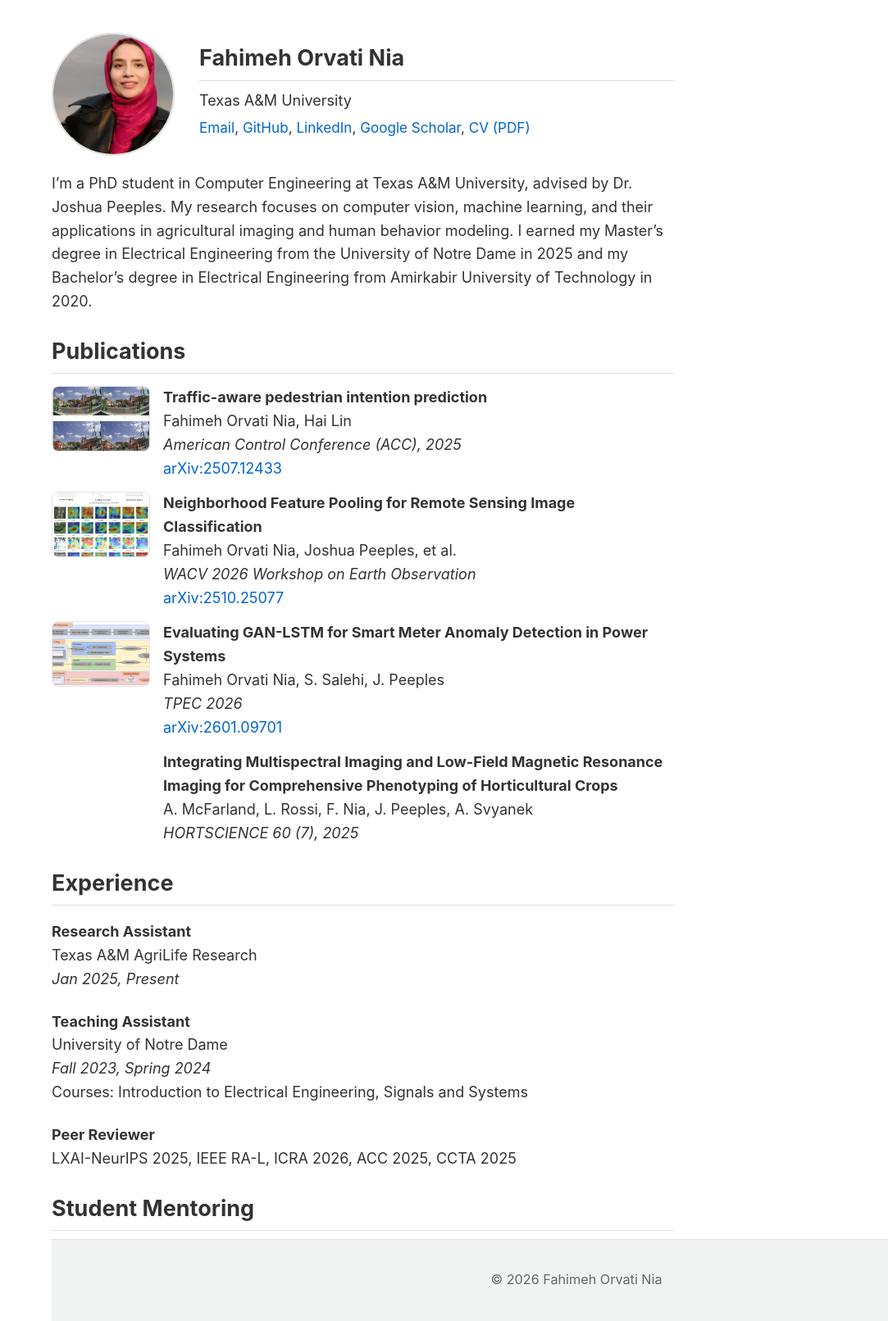
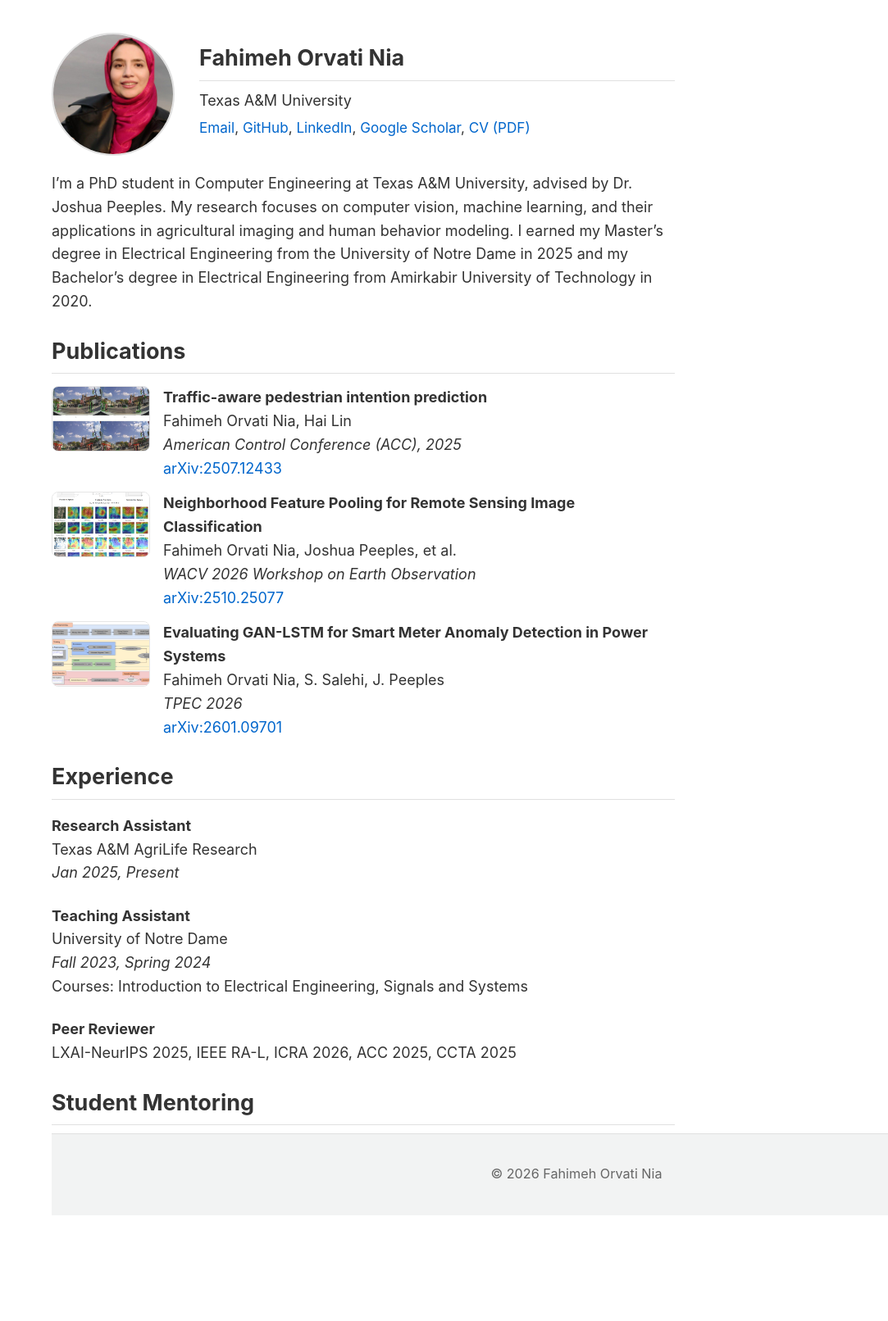
Before and after one commit to fahimehorvatinia/fahimehorvatinia.github.io, a Jekyll site: the page built from index.md, in a window 1280 px wide. Shown: the whole page at 82% size, without its empty margins (197-1280 px from the left). Built offline with Jekyll 4.4.1, drawn with Linux system fonts in a browser that asks for light colours; after the commit the page ends 1483 px from its top, so only the background shows below that.

Commit message:
Remove horticultural crops paper from homepage publications

```diff
--- a/index.md
+++ b/index.md
@@ -63,15 +63,6 @@ I'm a PhD student in Computer Engineering at Texas A&M University, advised by Dr
   </div>
 </div>
 
-<div style="display:flex; gap:16px; align-items:flex-start; margin: 14px 0;">
-  <div style="flex: 0 0 120px;"></div>
-  <div style="flex: 1;">
-    <div><strong>Integrating Multispectral Imaging and Low-Field Magnetic Resonance Imaging for Comprehensive Phenotyping of Horticultural Crops</strong></div>
-    <div>A. McFarland, L. Rossi, F. Nia, J. Peeples, A. Svyanek</div>
-    <div><em>HORTSCIENCE 60 (7), 2025</em></div>
-  </div>
-</div>
-
 ## Experience
 
 **Research Assistant**
```
